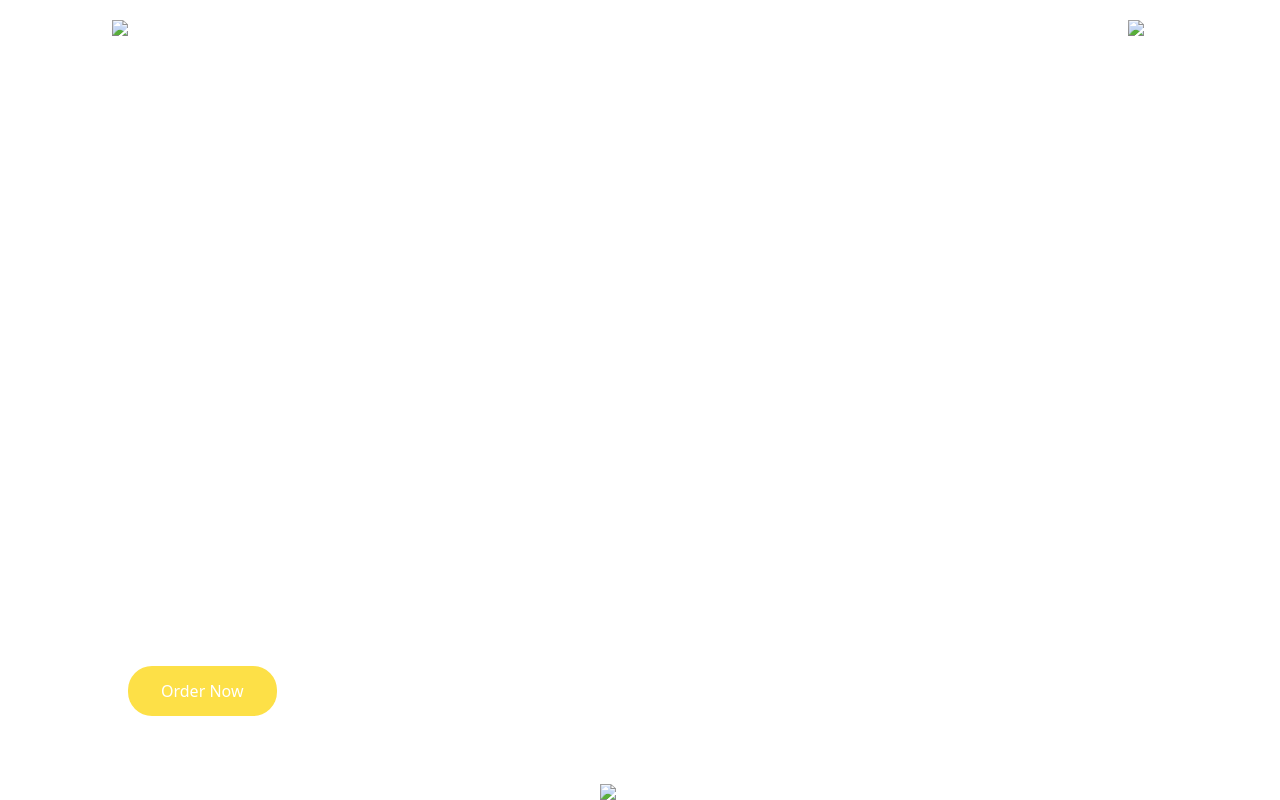
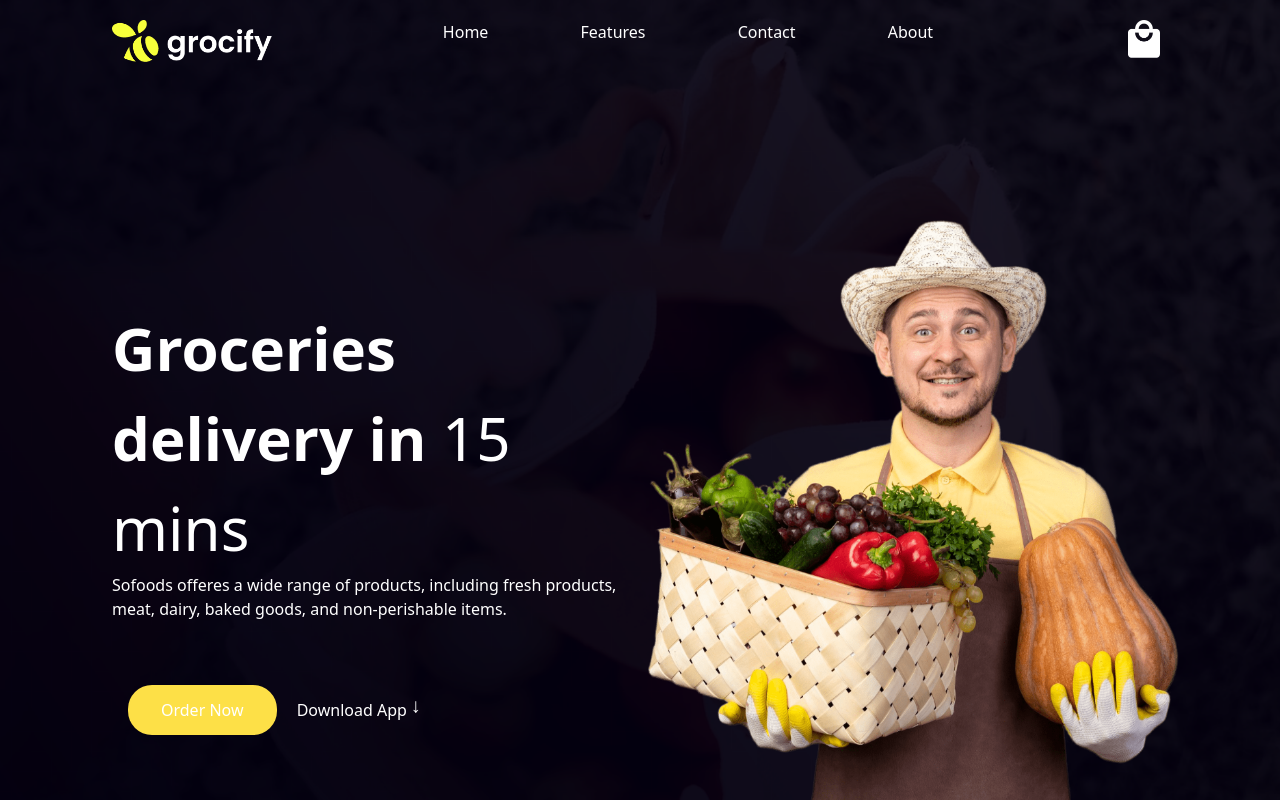
Before and after one commit to sourinsarkar/driven, a website: page index.html in a window 1280 px wide. Drawn offline with nearby package versions, Linux system fonts and the light colour scheme; the site is published under a folder, as on GitHub Pages, so addresses that start at the root find nothing.

Commit message:
Minor chnages

```diff
--- a/index.html
+++ b/index.html
@@ -10,16 +10,16 @@
 </head>
 
 <body>
-    <div class="container min-h-screen bg-[url('/images/image.png')] bg-center bg-cover px-28 py-5 relative">
+    <div class="container min-h-screen bg-[url('./images/image.png')] bg-center bg-cover px-28 py-5 relative">
         <nav class="flex">
-            <img src="/images/logo.png" class="w-40 cursor-pointer">
+            <img src="./images/logo.png" class="w-40 cursor-pointer">
             <ul class="flex-1 text-center">
                 <li class="list-none inline-block px-5"><a href="#" class="no-underline text-white px-2">Home</li>
                 <li class="list-none inline-block px-5"><a href="#" class="no-underline text-white px-2">Features</li>
                 <li class="list-none inline-block px-5"><a href="#" class="no-underline text-white px-2">Contact</li>
                 <li class="list-none inline-block px-5"><a href="#" class="no-underline text-white px-2">About</li>
             </ul>
-            <img src="/images/cart.png" class="w-8 cursor-pointer">
+            <img src="./images/cart.png" class="w-8 cursor-pointer">
         </nav>
 
         <div class="text-white mt-48 max-w-lg">
@@ -34,7 +34,7 @@
         </div>
 
         <div>
-            <img src="/images/grocery-image.png" class="w-full xl:w-1/2 xl:absolute bottom-0 right-10">
+            <img src="./images/grocery-image.png" class="w-full xl:w-1/2 xl:absolute bottom-0 right-10">
         </div>
     </div>
 </body>
```
